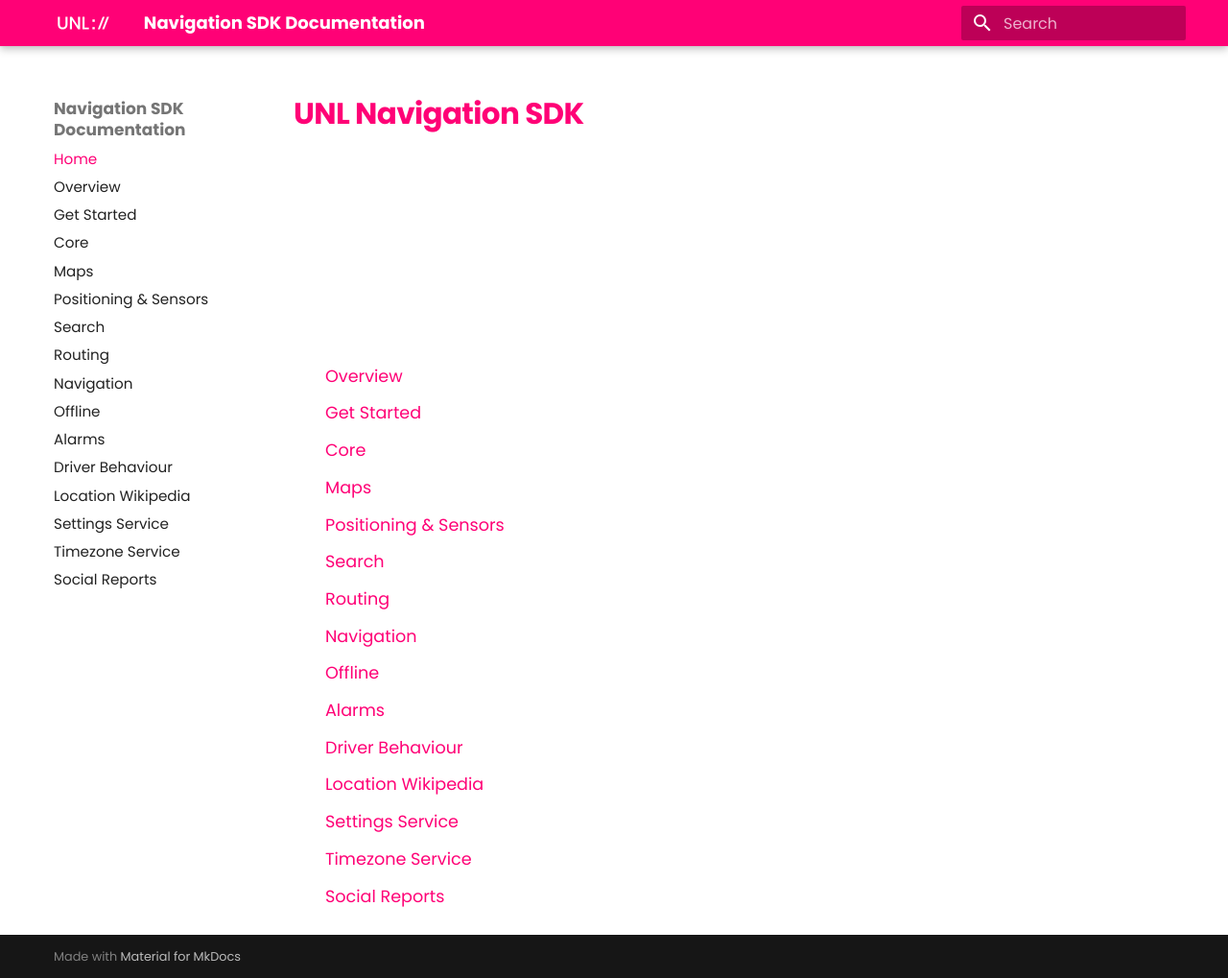
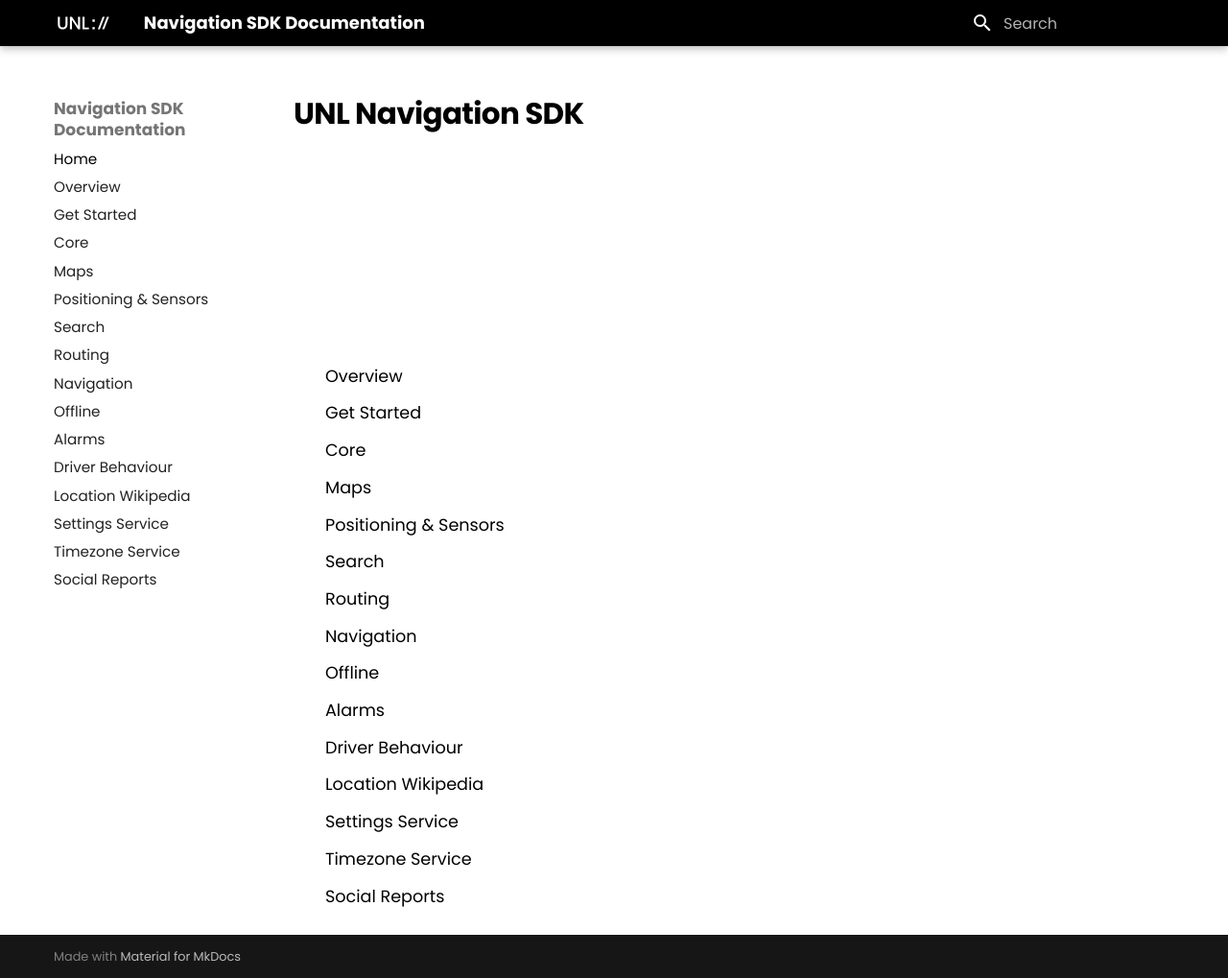
Before and after one commit to u-n-l/navigation-sdk, an MkDocs documentation site: the page built from docs/index.md, in a window 1280 px wide and 1019 px high. Shown: the whole window at 96% size. Built offline with MkDocs 1.6.1 and Material for MkDocs 9.7.7, drawn with Linux system fonts in a browser that asks for light colours.

Commit message:
Update extra.css

```diff
--- a/docs/styles/extra.css
+++ b/docs/styles/extra.css
@@ -4,7 +4,7 @@
 
 /* Light mode */
 :root {
-  --md-primary-fg-color: #ff0176;
+  --md-primary-fg-color: #000000;
   --md-primary-fg-color--light: #000000;
   --md-primary-fg-color--dark: #6e0234;
 
```
